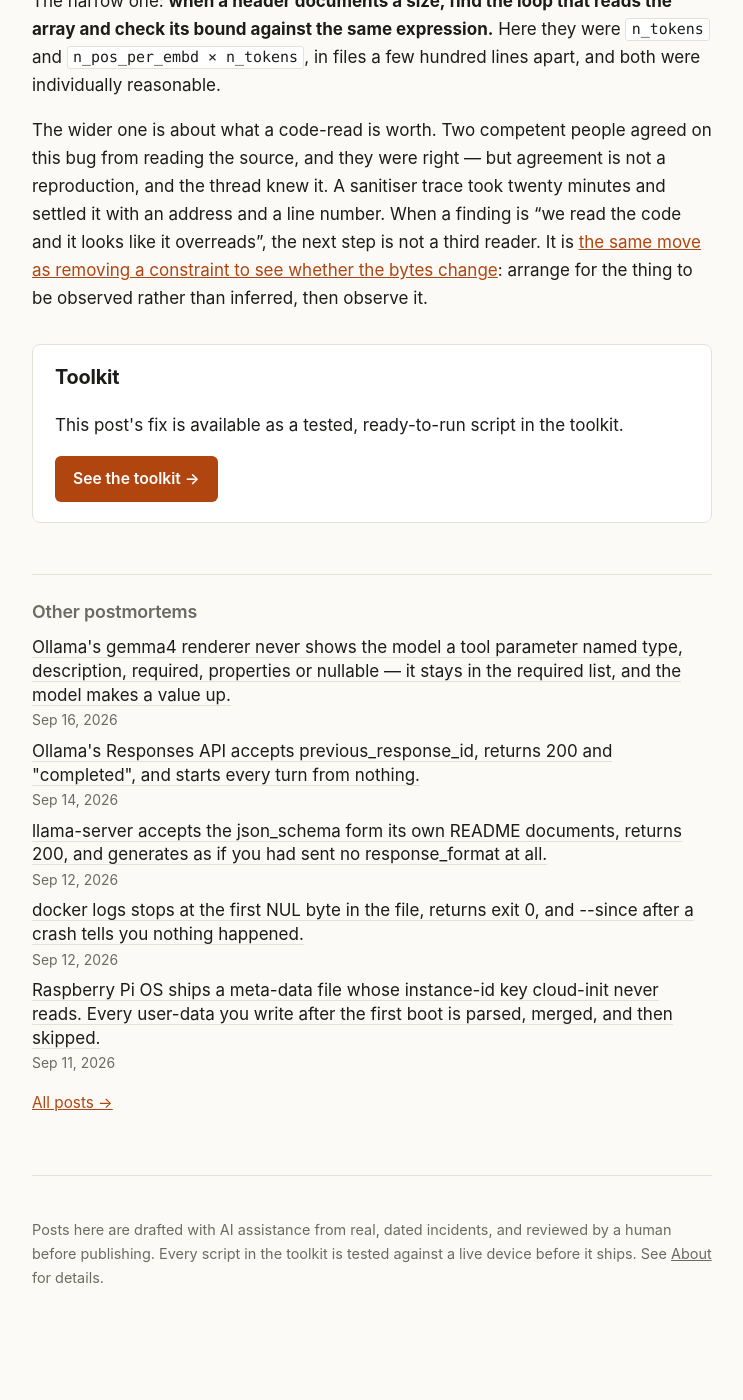
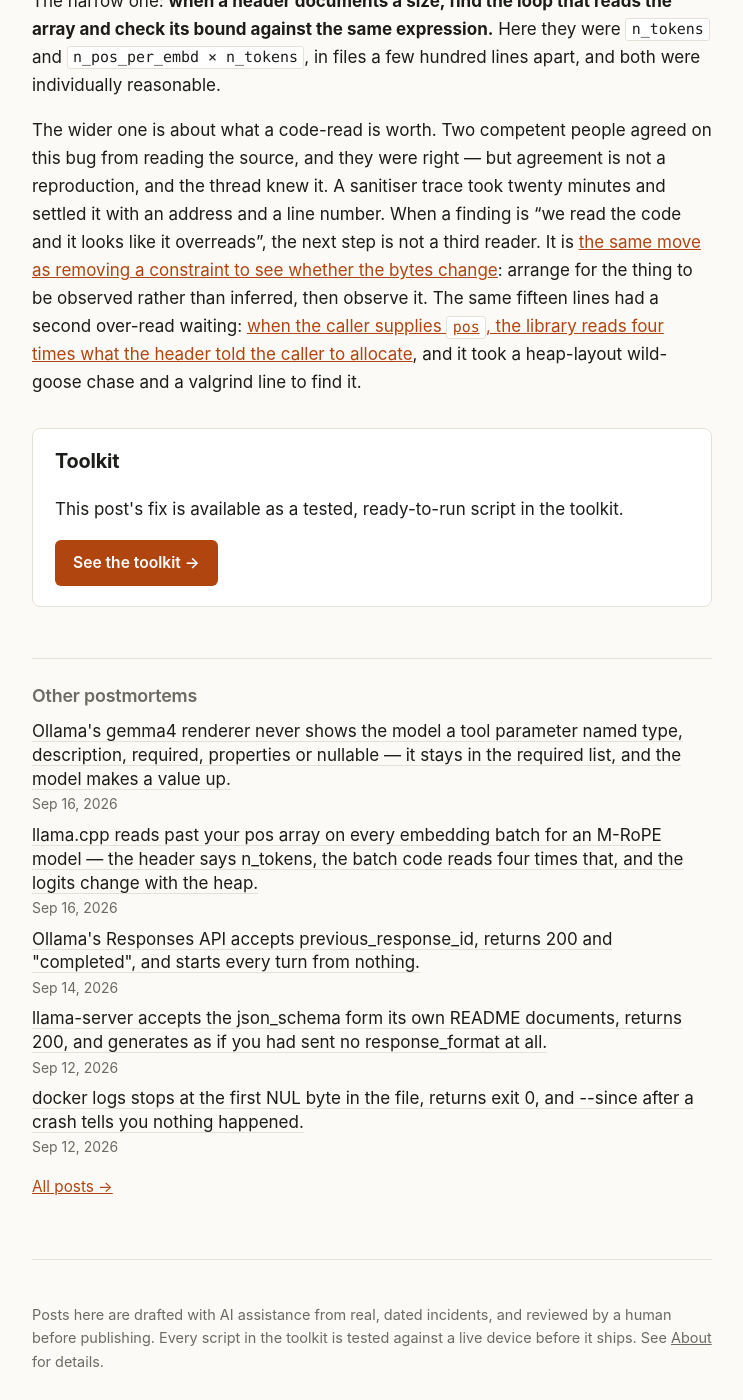
Before and after one commit to mitoyosh/homelab-postmortem, a Jekyll site: the page built from _posts/2026-09-15-llama-cpp-batch-reads-past-its-own-pos-buffer-for-mrope.md, in a window 1280 px wide and 1400 px high, scrolled down 4085 px. Shown: the whole window, without its empty margins (268-1011 px from the left). Built offline with Jekyll 4.4.1, drawn with Linux system fonts in a browser that asks for light colours; before the commit the page ends 5439 px from its top, so only the background shows below that; part of the change alters nothing that is shown.

Commit message:
post: llama.cpp reads past your pos array on embedding batches for M-RoPE models (llama.cpp#28963); toolkit: check-embd-determinism.sh
Co-Authored-By: Claude Opus 5 <noreply@anthropic.com>

````diff
--- a/_config.yml
+++ b/_config.yml
@@ -46,7 +46,7 @@ packs:
     title: "Local LLM artifacts"
     price: "$5"
     question: "Is the model, adapter, or build you just installed the thing it says it is?"
-    detail: "Six checks. An Ollama quantisation that pulls and runs and returns no working code, a LoRA adapter accepted and applied to zero layers, a build that reports a commit hash from a repository it has never heard of, a response_format the server accepts and then ignores, a previous_response_id that is accepted and dropped, and a tool parameter the gemma4 renderer never shows the model."
+    detail: "Seven checks. An Ollama quantisation that pulls and runs and returns no working code, a LoRA adapter accepted and applied to zero layers, a build that reports a commit hash from a repository it has never heard of, a response_format the server accepts and then ignores, a previous_response_id that is accepted and dropped, a tool parameter the gemma4 renderer never shows the model, and an embedding batch whose positions the library reads past the end of."
     buy_url: "https://buy.stripe.com/cNiaEWb7C0yge8rcT65Vu07"
 
 baseurl: ""
--- a/_posts/2026-09-15-llama-cpp-batch-reads-past-its-own-pos-buffer-for-mrope.md
+++ b/_posts/2026-09-15-llama-cpp-batch-reads-past-its-own-pos-buffer-for-mrope.md
@@ -95,4 +95,4 @@ There is no toolkit script for this one. The detection is "build with a sanitise
 
 The narrow one: **when a header documents a size, find the loop that reads the array and check its bound against the same expression.** Here they were `n_tokens` and `n_pos_per_embd × n_tokens`, in files a few hundred lines apart, and both were individually reasonable.
 
-The wider one is about what a code-read is worth. Two competent people agreed on this bug from reading the source, and they were right — but agreement is not a reproduction, and the thread knew it. A sanitiser trace took twenty minutes and settled it with an address and a line number. When a finding is "we read the code and it looks like it overreads", the next step is not a third reader. It is [the same move as removing a constraint to see whether the bytes change](https://homelabpostmortem.com/2026/09/12/llama-server-ignores-the-response-format-its-readme-shows/): arrange for the thing to be observed rather than inferred, then observe it.
+The wider one is about what a code-read is worth. Two competent people agreed on this bug from reading the source, and they were right — but agreement is not a reproduction, and the thread knew it. A sanitiser trace took twenty minutes and settled it with an address and a line number. When a finding is "we read the code and it looks like it overreads", the next step is not a third reader. It is [the same move as removing a constraint to see whether the bytes change](https://homelabpostmortem.com/2026/09/12/llama-server-ignores-the-response-format-its-readme-shows/): arrange for the thing to be observed rather than inferred, then observe it. The same fifteen lines had a second over-read waiting: [when the caller supplies `pos`, the library reads four times what the header told the caller to allocate](https://homelabpostmortem.com/2026/09/16/llama-cpp-reads-past-your-pos-array-for-embedding-batches-on-mrope-models/), and it took a heap-layout wild-goose chase and a valgrind line to find it.
--- /dev/null
+++ b/_posts/2026-09-16-llama-cpp-reads-past-your-pos-array-for-embedding-batches-on-mrope-models.md
@@ -0,0 +1,156 @@
+---
+title: "llama.cpp reads past your pos array on every embedding batch for an M-RoPE model — the header says n_tokens, the batch code reads four times that, and the logits change with the heap."
+date: 2026-09-16
+excerpt: "Same batch, same context, memory cleared, one thread: token ids in, bitwise identical every run; embedding vectors in, Qwen3.5-0.8B, five runs, five different logits and the argmax moves. It looked like the weight type and the batch size mattered. They did not. llama.h says every batch array must have size n_tokens; for an embd batch on an M-RoPE model, ubatch_add copies pos[j*n_tokens + i] for four sections, and sections 1-3 come from whatever follows your array on the heap. valgrind points at the exact line. Sizing pos to 4*N fixes every case."
+devto_title: "llama.cpp reads past your pos array on embedding batches for M-RoPE models, and the logits change with the heap"
+devto_tags: llm, ai, cpp, debugging
+---
+
+**TL;DR**: decode the same `llama_batch.embd` batch twice on an M-RoPE model — Qwen3.5, Qwen2.5-VL, Qwen3-VL, anything whose `llama_model_rope_type()` is `MROPE` or `IMROPE` — and the logits differ, on the CPU, one thread, memory cleared, nothing random anywhere. Token ids through the same context are bitwise identical. The cause is a heap over-read: `llama.h` says every array in a batch "must have size of n_tokens" and `llama_batch_init` allocates `pos` that way, but for an embedding batch on an M-RoPE model `llama_batch_allocr::ubatch_add` reads `pos[j*n_tokens + i]` for `j` in 0..3, on the assumption that embeddings are images with per-section positions. Sections 1–3 are whatever sits after your array. valgrind: `Invalid read of size 4 … ubatch_add … 0 bytes after a block of size 20 alloc'd … llama_batch_init`. Which batch sizes misbehave, and whether BF16 or F16 weights "matter", is heap layout and nothing else — an extra environment variable changed the answer. Allocate `pos` with `4 * n_tokens` entries and fill every section and every case is deterministic. The upstream report ([ggml-org/llama.cpp#28963](https://github.com/ggml-org/llama.cpp/issues/28963)) has the symptom and localises it to the first attention layer; the read that causes it is below, and it is the twin of [the `pos = NULL` over-read from the day before](https://homelabpostmortem.com/2026/09/15/llama-cpp-batch-reads-past-its-own-pos-buffer-for-mrope/).
+
+## The symptom
+
+llama.cpp master `930e2fa` (2026-09-16), CPU build, Debian 13 in an LXC on an i5-8400T, `n_threads = n_threads_batch = 1`, flash attention off, `n_ctx = n_batch = n_ubatch = 512`. A 90-line C program against `libllama`: load a model, build one batch of N positions with `llama_batch_init`, fill `pos[i] = i` the way the header describes, then six times in a row call `llama_memory_clear(mem, true)` and `llama_decode` on that same batch, and compare the full N × n_vocab logits block of each run against run 0. In `tokens` mode the batch carries token ids; in `embd` mode it carries seeded pseudo-random floats through `llama_batch.embd`, as in the report.
+
+`Qwen3.5-0.8B`, BF16 GGUF from `ggml-org`:
+
+```
+mode=tokens N=5
+run 1..5: bitwise_equal=yes  max_abs_diff=0  cosine=1.00000000  argmax_same=yes
+
+mode=embd N=5
+run 1: bitwise_equal=NO  max_abs_diff=2.4   cosine=0.99422627  argmax_same=yes
+run 2: bitwise_equal=NO  max_abs_diff=2.05  cosine=0.99525302  argmax_same=NO
+run 3: bitwise_equal=NO  max_abs_diff=2.11  cosine=0.99615401  argmax_same=yes
+run 4: bitwise_equal=NO  max_abs_diff=1.85  cosine=0.99524820  argmax_same=NO
+run 5: bitwise_equal=NO  max_abs_diff=2.06  cosine=0.99490347  argmax_same=yes
+```
+
+The report says `argmax` stays constant and the practical impact is on reproducibility. Here it does not stay constant: at N=5 the greedy token differs from run 0 in two runs out of five, and at N=8 in every run. At N=8 the shape is also different — runs 1 through 5 are identical to each other and only run 0 stands apart:
+
+```
+mode=embd N=8
+run 1..5: bitwise_equal=NO  max_abs_diff=2.47  cosine=0.99254973  argmax_same=NO   (all five identical)
+```
+
+## Why this is easy to miss
+
+Nothing in the API says anything. `llama_decode` returns 0, the logits are finite and plausible, and the top token is right most of the time. Greedy generation through this path can match a token-path baseline for a whole sequence and then diverge on the next run where two candidates were close, which reads as "the model is a bit unstable", not "the library read past my array".
+
+It is invisible to almost everyone. `llama-cli`, `llama-server`, chat, completion — all tokenise text and go through `llama_batch.token`, where positions for text are broadcast across the M-RoPE sections and nothing is over-read. `llama_batch.embd` is for people who inject vectors: multimodal projectors, hidden-state relays between model instances, embedding-space experiments. The report came from a layer-pipeline prototype. And the multimodal code in the tree that does use this path — `mtmd` — allocates four positions per token itself, so it never sees it.
+
+Then there is the false trail, which cost most of the afternoon and is worth recording because it looked like a result. The first thing tried was the dense model already on the box, `gemma-3-1b` Q4_K_M: deterministic at every N. Then Qwen3.5 in BF16: not. Then the same Qwen file converted to F16 and Q8_0 with `llama-quantize`: deterministic. Then gemma converted to BF16: deterministic. A tidy six-cell grid with exactly one failing cell — hybrid architecture, BF16 weights — and a one-command workaround. Meanwhile, which batch sizes failed moved around when the graph was rebuilt instead of reused, moved again with a fresh context per decode, and N=8 failed in every configuration. That grid was going to be the article.
+
+It was heap layout. Every one of those variables changes what `malloc` puts next to a 20-byte allocation. The proof that it was layout and not weights came from setting `MALLOC_PERTURB_`, which fills freed and allocated memory with a byte pattern: the results changed, but so did they with `X_PERTURB_=1`, a variable glibc has never heard of, because a longer environment shifts the initial heap. A "fix" that works for reasons you cannot state is a layout accident, and the F16 conversion was one.
+
+## What is really going on
+
+`llama_context_params.cb_eval` is a public callback that sees every graph node after it is computed. Hashing every node's output on each run and reporting the first one that differs from run 0, with the hashes of its sources, gives this at N=8:
+
+```
+run 1: 948/1441 nodes differ; FIRST differing node = #0
+  #0     node_0        op=GET_ROWS  ne=[1024,8,1,1]     srcs: ALL SAME
+  #204   Qcur-3        op=ROPE      ne=[256,8,8,1]
+          src0 Qcur_normed-3   (in-place, same buffer)
+          src1 leaf_55         DIFFERS   data=…9c860..…9c8e0   (128 bytes)
+  #211   Kcur-3        op=ROPE      ne=[256,2,8,1]
+          src1 leaf_55         DIFFERS
+```
+
+`node_0` is the unselected token-path branch that `ggml_build_forward_select` leaves in the graph without computing; nothing reads it, and zero nodes list it as a source. The first divergence that matters is `Qcur-3`, the RoPE on layer 3 — the first full-attention layer in this model, which is exactly where the reporter's per-layer comparison put it. Its output differs because its second input differs: `leaf_55`, 128 bytes, is `int32 × 32` = 8 tokens × 4. That is the M-RoPE position tensor, and it is different on every run with the same batch.
+
+Positions come from the batch through `llama-batch.cpp`:
+
+```cpp
+for (size_t j = 0; j < (size_t)n_pos_per_embd; ++j) {
+    // if we are using M-RoPE
+    //     if the current batch is text, we need to broadcast the same position across all RoPE sections
+    //     otherwise, the input batch is image embeddings, we copy the positions as-is
+    size_t src_off = batch.token ? 0 : j*batch.n_tokens;
+    udata->pos[j*n_tokens + i] = batch.pos[src_off + idxs[i]];
+}
+```
+
+For a token batch, `src_off` is 0 and the one position per token is broadcast into all four sections. For an embedding batch, the code assumes "image embeddings" and copies four sections from `batch.pos[j*n_tokens + i]` — indices up to `4*n_tokens - 1`. And the header, `include/llama.h`:
+
+```
+// The provided arrays (i.e. token, embd, pos, etc.) must have size of n_tokens
+```
+
+with `llama_batch_init` documented, and implemented, to allocate `pos` with `n_tokens` entries. So a caller who does what the header says — the reporter, this probe, anyone relaying hidden states — hands over N positions, and the library reads 4N. valgrind on the unmodified library says it in one line:
+
+```
+Invalid read of size 4
+   at llama_batch_allocr::ubatch_add(...)
+   by llama_batch_allocr::split_equal(...)
+   by llama_memory_hybrid::init_batch(...)
+   by llama_context::decode(...)
+ Address 0xb4e4244 is 0 bytes after a block of size 20 alloc'd
+   at malloc
+   by llama_batch_init
+```
+
+Twenty bytes is five positions. The next twelve ints are the heap. What lives there depends on everything that was allocated before and after the batch — the model's tensors, the context's buffers, the environment — which is why the symptom tracked the weight type, the batch size, graph reuse, a fresh context and an unrelated environment variable, and why at N=8 run 0 differed from runs 1–5 (the neighbour was written once, early, and then left alone). It is also why the zero-input control in the report is bitwise stable: garbage positions rotate a zero vector to another zero vector.
+
+Dense models have `n_pos_per_embd = 1`; the loop runs once and never leaves the array. The over-read needs an M-RoPE model and an embedding batch, and nothing else — not the weight type, not the architecture beyond the RoPE mode, not the batch size.
+
+This is the second over-read in the same fifteen lines in two days. [Yesterday's](https://homelabpostmortem.com/2026/09/15/llama-cpp-batch-reads-past-its-own-pos-buffer-for-mrope/) was `pos = NULL`, where the library auto-generates positions and sized its own buffer to `n_tokens` before reading `4*n_tokens`; that one had a PR, [#28910](https://github.com/ggml-org/llama.cpp/pull/28910), still open. This one is `pos != NULL`, where the buffer is yours and the library reads past it. Same loop, same assumption — that an embedding batch on an M-RoPE model carries four positions per token — applied to a buffer the header told you to make one-quarter the size.
+
+## The fix
+
+**In your code, today.** Allocate four positions per token for any embedding batch on an M-RoPE model, and fill every section — for text-like input, the same position in each:
+
+```c
+enum llama_rope_type rt = llama_model_rope_type(model);
+int n_pos = (rt == LLAMA_ROPE_TYPE_MROPE || rt == LLAMA_ROPE_TYPE_IMROPE) ? 4 : 1;
+
+struct llama_batch batch = llama_batch_init(N, n_embd, 1);
+free(batch.pos);
+batch.pos = calloc((size_t)n_pos * N, sizeof(llama_pos));
+for (int j = 0; j < n_pos; j++)
+    for (int i = 0; i < N; i++)
+        batch.pos[j * N + i] = i;   /* position of token i */
+```
+
+That is the single-variable test. With it and nothing else changed — same BF16 file, same build, same thread count — every case that failed above is bitwise deterministic across six runs, including N=7–10 with graph reuse disabled and with a fresh context per decode, the configurations nothing else fixed:
+
+```
+### pos allocated 4*N, every section filled
+RESULT embd N=3: DETERMINISTIC
+RESULT embd N=5: DETERMINISTIC
+RESULT embd N=8: DETERMINISTIC
+RESULT embd N=10: DETERMINISTIC
+### + LLAMA_GRAPH_REUSE_DISABLE=1 / fresh context
+RESULT embd N=7..10: DETERMINISTIC (all)
+```
+
+`llama_batch_free` frees `pos` with `free()`, so replacing the pointer with your own `calloc` is safe.
+
+**Upstream.** The header and the loop disagree, and one of them has to move. Either the header says that embedding batches on M-RoPE models carry `n_pos_per_embd * n_tokens` positions and `llama_batch_init` grows to match (which needs to know the model, and today it does not), or the batch code stops guessing that every embedding is an image and broadcasts when it is handed one position per token — which is what #28910 does for the `pos = NULL` case. The `mtmd` code that legitimately passes four sections would need a way to say so. That is a design decision for the maintainers; the comment in the thread has the trace, the valgrind line and the probe.
+
+**Before you build on this path.** The toolkit's `check-embd-determinism.sh` compiles the probe against your llama.cpp checkout, runs the token path as a control, sweeps the embd path over a list of batch sizes with `pos` sized as documented, and for any N that is not deterministic re-runs it with `pos` sized `n_pos_per_embd * N` to confirm that the over-read is the cause on your build rather than something new:
+
+```
+control  tokens N=5   deterministic   (rope_type=40 n_pos_per_embd=4)
+embd     N=2          deterministic
+embd     N=5          NON-DETERMINISTIC   worst cosine 0.99631981   argmax changed in 3 of 3 runs
+         N=5   with pos sized n_pos_per_embd*N: deterministic  -> over-read confirmed
+embd     N=8          NON-DETERMINISTIC   worst cosine 0.99226277   argmax changed in 3 of 3 runs
+         N=8   with pos sized n_pos_per_embd*N: deterministic  -> over-read confirmed
+
+FAIL: the embd path gave different logits for the same input at N = 5 8,
+      while the token path did not.
+      Cause on this build: llama-batch.cpp reads n_pos_per_embd*N positions from an
+      embd batch on an M-RoPE model, past the N that llama.h documents and
+      llama_batch_init allocates.
+```
+
+Against gemma-3-1b, or against Qwen3.5 with the fix in place, it prints `OK`. Note that "N=2 deterministic" above is not safety: the twelve bytes past a two-position array happened to be stable on this heap. The over-read is there at every N.
+
+## The generalisable habit
+
+Two, and the second is the one that cost time.
+
+**When a header states a size, find the loop that reads the array and check its bound against the same expression** — the habit from yesterday, and it would have found this in ten minutes if applied to `batch.pos` instead of `udata->pos`. Yesterday's loop and today's are the same loop. The fix for one over-read was a resize of the library's own buffer; the buffer in the other over-read belongs to the caller, so the same loop needed the same look twice.
+
+**A workaround you cannot explain is a measurement of your heap, not of the bug.** The six-cell weight-type grid was real data: every cell was measured, reproducible, and wrong about what it meant. What gave it away was not a failed reproduction but a *successful* one from a variable that could not possibly matter — an environment variable with a made-up name flipped the result, which meant the real variable was memory layout, which meant an uninitialised or out-of-bounds read, which meant stop characterising and start tracing. `cb_eval` found the tensor in one run and valgrind found the line in one more. Neither needed a fork, a hidden-state API or a sanitiser build; both were available the whole afternoon. The order that would have saved three hours is: reproduce, then locate, then characterise — and treat any characterisation that depends on things like weight type or batch size with suspicion until the located cause explains why it should.
--- a/toolkit/index.md
+++ b/toolkit/index.md
@@ -43,6 +43,12 @@ destructive, dry-run modes where it matters.
   that will never be read, before you flash the card and find out the
   headless way. From
   [cloud-init calls your user-data valid]({{ '/2026/08/29/cloud-init-validates-the-key-it-never-reads/' | relative_url }}).
+- **`check-embd-determinism.sh`** — tells you whether decoding through
+  `llama_batch.embd` gives the same logits every time on your build and model,
+  and when it does not, confirms whether the cause is the known heap over-read:
+  on M-RoPE models the batch code reads four positions per token from an array
+  the header told you to size at one. From
+  [llama.cpp reads past your pos array on every embedding batch for an M-RoPE model]({{ '/2026/09/16/llama-cpp-reads-past-your-pos-array-for-embedding-batches-on-mrope-models/' | relative_url }}).
 - **`check-tool-param-names.sh`** — finds tool parameters named `type`,
   `description`, `required`, `properties` or `nullable`, which Ollama's gemma4
   renderer never shows the model while still marking them required — so the
````
Also changed, not shown: assets/covers/2026-09-16-llama-cpp-reads-past-your-pos-array-for-embedding-batches-on-mrope-models.png (added).
